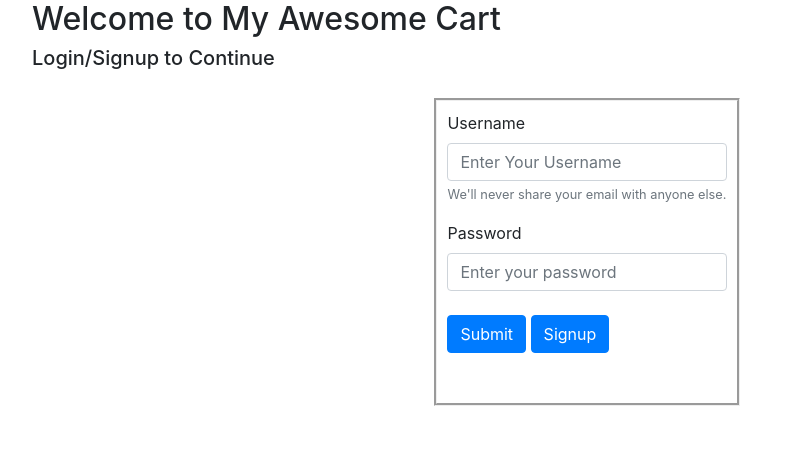
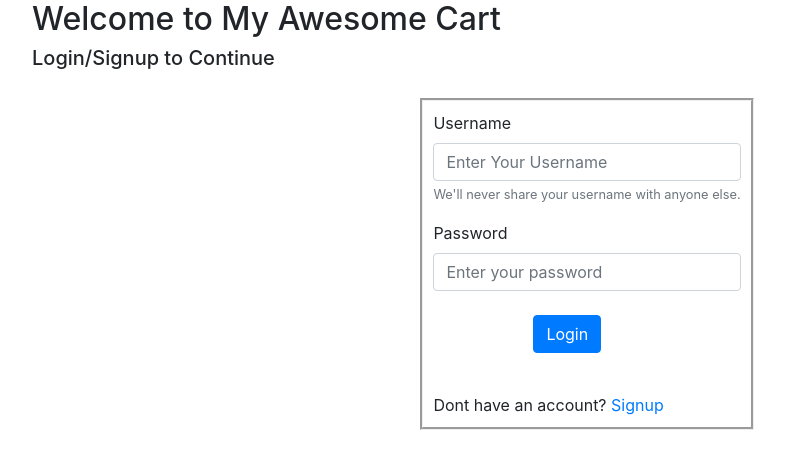
Before and after one commit to naman267/E-commerce-, a Django app: page /shop/login in a window 1280 px wide. Shown: the top 469 px of the page, without its empty margins (53-838 px from the left). Run offline with Django 3.2, Linux system fonts and the light colour scheme; some libraries are stand-ins or nearby versions.

Commit message:
User profile extension

```diff
--- a/mac/mac/templates/index.html
+++ b/mac/mac/templates/index.html
@@ -11,7 +11,7 @@
     <title>My Awesome Cart</title>
   </head>
   <body>
-    <script>window.location="/shop"</script>
+    <script>window.location="/shop/login"</script>
     <div class="jumbotron">
   <h1 class="display-4">My Awesome Cart</h1>
   <p class="lead">This is a simple hero unit, a simple jumbotron-style component for calling extra attention to featured content or information.</p>
--- a/mac/shop/admin.py
+++ b/mac/shop/admin.py
@@ -1,8 +1,9 @@
 from django.contrib import admin
 
 # Register your models here.
-from . models import Product , Contact,Order,OrderUpdate
+from . models import Product , Contact,Order,OrderUpdate,Profile
 admin.site.register(Product)
 admin.site.register(Contact)
 admin.site.register(Order)
 admin.site.register(OrderUpdate)
+admin.site.register(Profile)
--- a/mac/shop/templates/shop/basic.html
+++ b/mac/shop/templates/shop/basic.html
@@ -35,6 +35,9 @@
                 <li class="nav-item ">
                     <a class="nav-link" href="/shop/tracker">Tracker</a>
                 </li>
+                <li >
+                    {% block username %}{% endblock %}
+                </li>
             </ul>
             <form method='get' action='/shop/search' class="form-inline my-2 my-lg-0">
                 <input class="form-control mr-sm-2" type="search" placeholder="Search" aria-label="Search" name="search"
@@ -42,7 +45,8 @@
                 <button class="btn btn-outline-success my-2 my-sm-0" type="submit">Search</button>
             </form>
             <form method="post" action="/shop/logout">{% csrf_token %}
-              <button class="btn btn-outline-success my-2 my-sm-0" type="submit">Logout</button>
+              <button class="btn btn-outline-success my-2 my-sm-0" onclick="savecart()" type="submit">Logout</button>
+              <input type="hidden" name="cartJson" id="cartJson">
 
           </form>
             <button type="button" class="mx-2 btn btn-secondary" id="popcart" data-container="body" data-toggle="popover" data-placement="bottom" data-html="true" data-content="Vivamus
--- a/mac/shop/templates/shop/login.html
+++ b/mac/shop/templates/shop/login.html
@@ -24,6 +24,9 @@
 
 
 }
+.contain{
+  margin-left:100px;
+}
 
     </style>
   </head>
@@ -33,22 +36,23 @@
 
    <h2>Welcome to My Awesome Cart </h2>
     <h5>Login/Signup to Continue</h5>
-   <div class="containerr row align-items-center">
+   <div class="containerr">
 
     <form method="post" action="/shop/login" class="login ">{% csrf_token %}
 
   <div class="form-group">
     <label for="Username">Username</label>
     <input type="name" class="form-control" id="Username" name="Username" placeholder="Enter Your Username" aria-describedby="emailHelp">
-    <small id="emailHelp"  class="form-text text-muted">We'll never share your email with anyone else.</small>
+    <small id="emailHelp"  class="form-text text-muted">We'll never share your username with anyone else.</small>
   </div>
   <div class="form-group">
     <label for="passwordlogin">Password</label>
     <input type="password" placeholder="Enter your password" class="form-control" id="passwordlogin" name="passwordlogin">
 
 
-  <button type="submit" class="btn btn-primary my-4">Submit</button>
- <a href="/shop/signup"> <button  type="button" class="btn btn-primary my-4">Signup</button></a>
+  <button type="submit" class="btn contain btn-primary my-4">Login</button></div>
+  Dont have an account?
+ <a href="/shop/signup"> Signup</a>
 </form>
 </div>
 </div>
@@ -66,7 +70,7 @@
   <script>
     {% if logout%}
     alert("Logout succesfully ")
-    document.location="/shop/login"
+    document.location="/"
     {% endif %}
     {% if not account%}
     alert("Login Failed Try Again ")
--- a/mac/shop/views.py
+++ b/mac/shop/views.py
@@ -3,11 +3,12 @@ from django.http import HttpResponse
 from django.contrib.auth.models import User
 from django.contrib.auth import authenticate,login,logout
 from django.contrib import messages
-from .models import Product,Contact,Order,OrderUpdate
+from .models import Product,Contact,Order,OrderUpdate,Profile
 from math import ceil
 import json
 from django.shortcuts import redirect
 # Create your views here.
+Username=""
 def index(request):
 
     catprods=Product.objects.values('category','id')
@@ -141,11 +142,16 @@ def handlelogin(request):
         username=request.POST['Username']
         password=request.POST['passwordlogin']
         user=authenticate(username=username,password=password)
+
+        print(user)
         if user is not None:
             login(request,user)
+            user=Profile.objects.get(user=request.user)
+            cart=user.cart_json
             messages.success(request,'Login Succesfully')
             account=True
-            return render(request, "shop/index.html",{"account":account})
+
+            return render(request, "shop/index.html",{"account":account,"username":user,"cart":cart})
         else:
             account=False
             return render(request,"shop/login.html",{"account":account})
@@ -160,14 +166,21 @@ def handlesignup(request):
         phone=request.POST['phone']
         email=request.POST['email']
         password=request.POST['password']
-        myuser=User.objects.create_user(username,email,password)
-        myuser.first_name=fname
-        myuser.last_name=lname
-        myuser.phone=phone
-        myuser.save()
-        messages.success(request,"Account Created")
-        success=True
-        return render(request,"shop/index.html",{"Account":success})
+        cart={}
+        cart=json.dumps(cart)
+        try:
+
+            myuser=User.objects.create_user(username,email,password)
+            profileuser=Profile(phone=phone,cart_json=cart,user=myuser)
+            profileuser.save()
+
+
+            messages.success(request,"Account Created")
+            success=True
+            return render(request,"shop/index.html",{"Account":success})
+
+        except:
+            return render(request,"shop/signup.html",{"Account":True})
     return render(request,"shop/signup.html")
 
 
@@ -175,8 +188,18 @@ def handlesignup(request):
 
 def handlelogout(request):
     if request.method=='POST':
+        datas=Profile.objects.get(user=request.user)
+
+        cartJson=request.POST.get('cartJson','')
+        print("yes",datas.phone)
+        datas.cart_json=cartJson
+        print(datas.cart_json)
+        datas.save()
+
+        print(cartJson)
         logout(request)
         logoutt=True
         return render(request,"shop/login.html",{"logout":logoutt});
 
+
     return Httpresponse("404 NOT FOUND")
```
Also changed, not shown: mac/shop/models.py (+15 -1 lines), mac/shop/templates/shop/index.html (+7 -0 lines), mac/shop/templates/shop/signup.html (+25 -9 lines), mac/db.sqlite3, mac/shop/migrations/0009_userprofile.py (added), mac/shop/migrations/0010_auto_20201007_1809.py (added).
